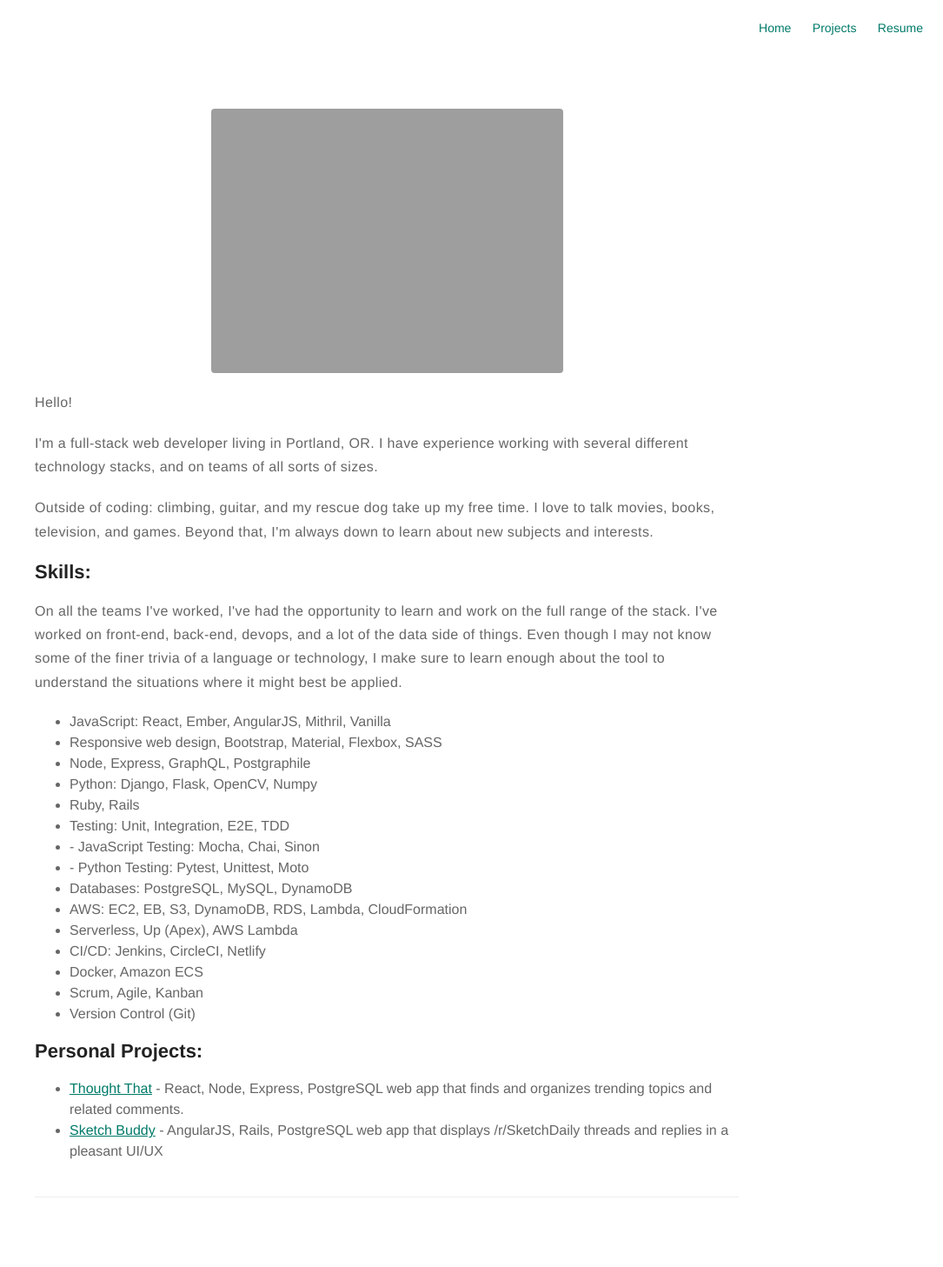
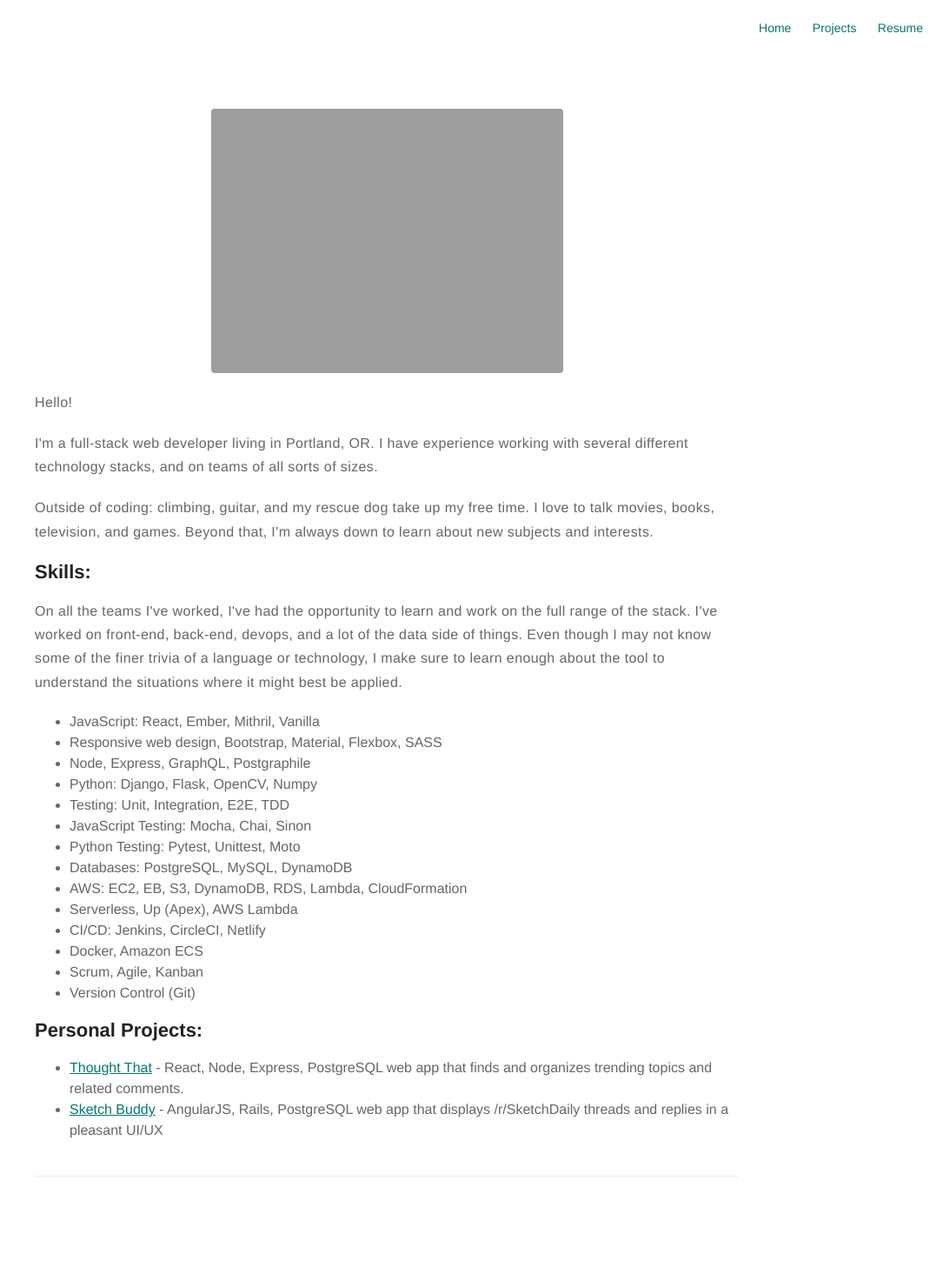
Before and after one commit to ryanwestby/ryanwestby.github.io, a Jekyll site: the page built from about.md, in a window 1280 px wide. Shown: the whole page at 87% size, without its empty margins (195-1280 px from the left). Built offline with Jekyll 4.4.1, drawn with Linux system fonts in a browser that asks for light colours; after the commit the page ends 1433 px from its top, so only the background shows below that.

Commit message:
Update technologies

```diff
--- a/about.md
+++ b/about.md
@@ -21,14 +21,13 @@ On all the teams I've worked, I've had the opportunity to learn and work on the
 </p>
 
 <ul class="skill-list">
-	<li>JavaScript: React, Ember, AngularJS, Mithril, Vanilla</li>
+	<li>JavaScript: React, Ember, Mithril, Vanilla</li>
   <li>Responsive web design, Bootstrap, Material, Flexbox, SASS</li>
 	<li>Node, Express, GraphQL, Postgraphile</li>
 	<li>Python: Django, Flask, OpenCV, Numpy</li>
-	<li>Ruby, Rails</li>
   <li>Testing: Unit, Integration, E2E, TDD</li>
-  <li>- JavaScript Testing: Mocha, Chai, Sinon</li>
-  <li>- Python Testing: Pytest, Unittest, Moto</li>
+  <li>JavaScript Testing: Mocha, Chai, Sinon</li>
+  <li>Python Testing: Pytest, Unittest, Moto</li>
 	<li>Databases: PostgreSQL, MySQL, DynamoDB</li>
 	<li>AWS: EC2, EB, S3, DynamoDB, RDS, Lambda, CloudFormation</li>
 	<li>Serverless, Up (Apex), AWS Lambda</li>
```
